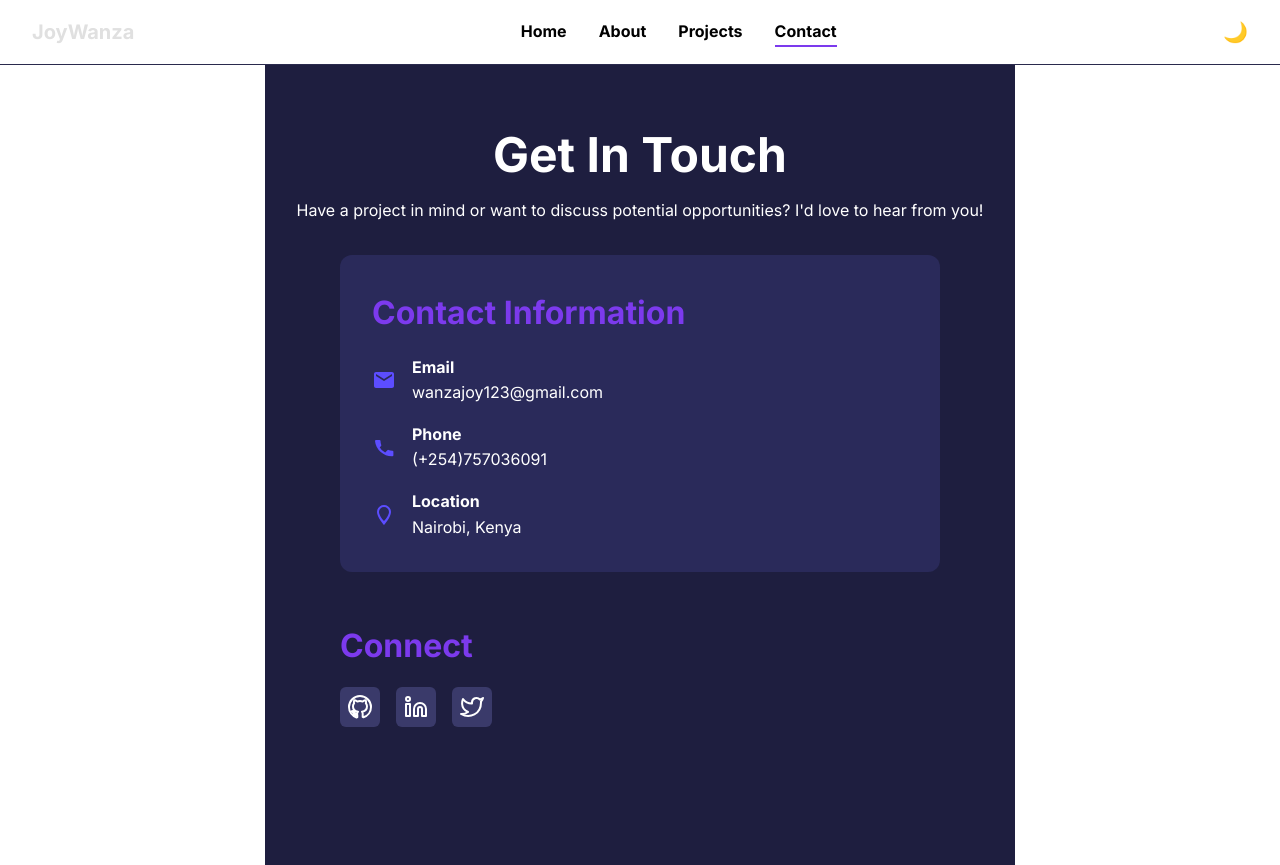
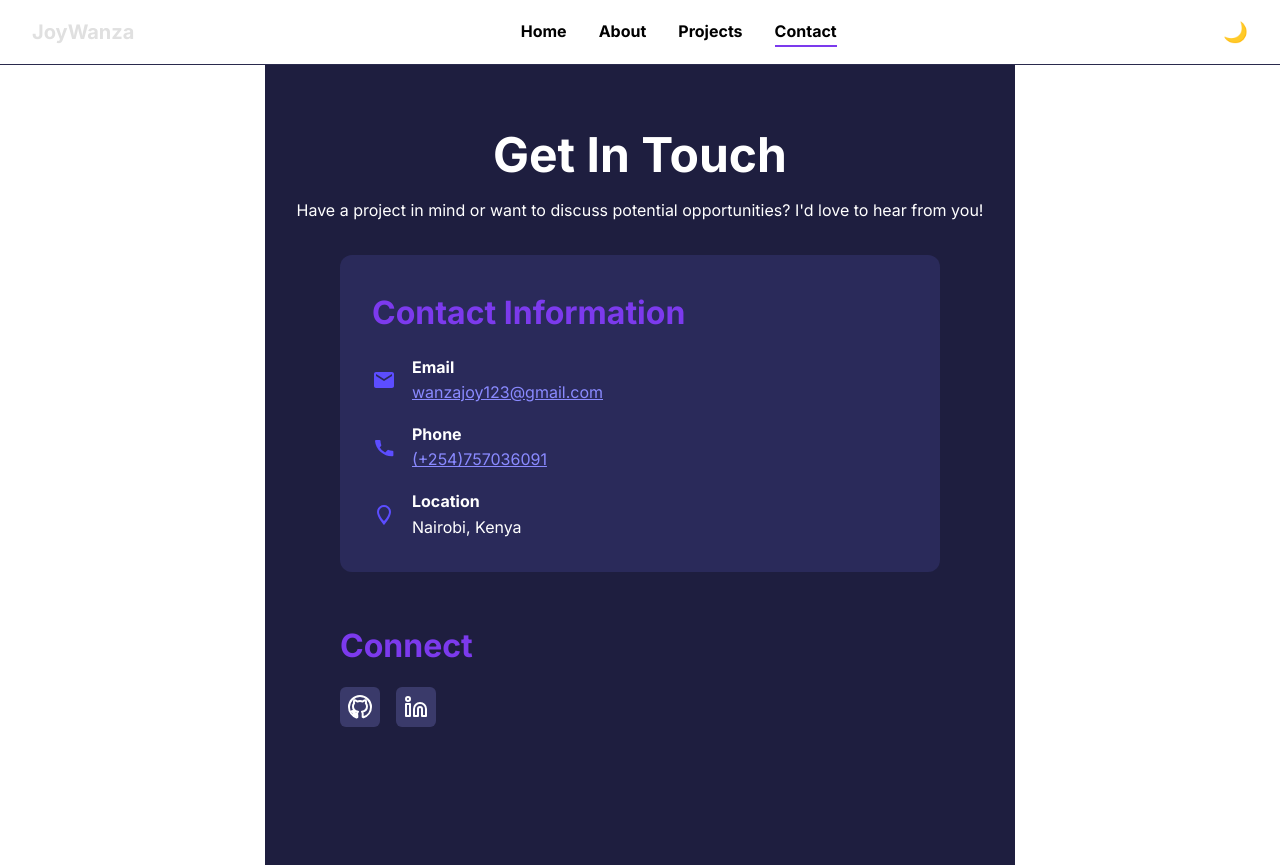
Before and after one commit to Joy-ar/joy.github.io, a plain HTML site: page contact.html in a window 1280 px wide. Shown: the top 865 px of the page. Drawn offline with Linux system fonts and the light colour scheme.

Commit message:
commit summary

```diff
--- a/contact.html
+++ b/contact.html
@@ -32,14 +32,14 @@
           <svg width="24" height="24" fill="#5c4dff" viewBox="0 0 24 24" aria-hidden="true"><path d="M4 4h16v16H4z" fill="none"/><path d="M20 4H4c-1.1 0-2 .9-2 2v12c0 1.1.9 2 2 2h16c1.1 0 2-.9 2-2V6c0-1.1-.9-2-2-2zm0 4l-8 5-8-5V6l8 5 8-5v2z"/></svg>
           <div>
             <strong>Email</strong><br />
-            wanzajoy123@gmail.com
+            <a href="mailto:wanzajoy123@gmail.com" style="color: #8a8aff; text-decoration: underline;">wanzajoy123@gmail.com</a>
           </div>
         </li>
         <li style="display: flex; align-items: center; gap: 1rem; margin-bottom: 1rem;">
           <svg width="24" height="24" fill="#5c4dff" viewBox="0 0 24 24" aria-hidden="true"><path d="M6.62 10.79a15.05 15.05 0 006.59 6.59l2.2-2.2a1 1 0 011.11-.21c1.21.49 2.53.76 3.88.76a1 1 0 011 1v3.5a1 1 0 01-1 1A17 17 0 013 6a1 1 0 011-1h3.5a1 1 0 011 1c0 1.35.27 2.67.76 3.88a1 1 0 01-.21 1.11l-2.2 2.2z"/></svg>
           <div>
             <strong>Phone</strong><br />
-            (+254)757036091
+            <a href="tel:+254757036091" style="color: #8a8aff; text-decoration: underline;">(+254)757036091</a>
           </div>
         </li>
         <li style="display: flex; align-items: center; gap: 1rem;">
@@ -55,21 +55,16 @@
     <section style="margin-top: 3rem; max-width: 600px; margin-left: auto; margin-right: auto;">
       <h2>Connect</h2>
       <div style="display: flex; gap: 1rem; margin-top: 1rem;">
-        <a href="#" aria-label="GitHub" style="background-color: #3a3a6a; padding: 0.5rem; border-radius: 0.375rem; display: inline-flex; align-items: center; justify-content: center; color: white; text-decoration: none; font-size: 1.5rem;">
+        <a href="https://github.com/Joy-ar" aria-label="GitHub" style="background-color: #3a3a6a; padding: 0.5rem; border-radius: 0.375rem; display: inline-flex; align-items: center; justify-content: center; color: white; text-decoration: none; font-size: 1.5rem;">
           <svg width="24" height="24" fill="none" stroke="currentColor" stroke-width="2" stroke-linecap="round" stroke-linejoin="round" viewBox="0 0 24 24" aria-hidden="true">
             <path d="M12 1C5.925 1 1 5.925 1 12c0 4.865 3.163 8.993 7.557 10.452.552.1.75-.24.75-.533 0-.263-.01-1.14-.015-2.07-3.07.667-3.72-1.48-3.72-1.48-.5-1.27-1.22-1.61-1.22-1.61-.997-.68.075-.666.075-.666 1.103.078 1.683 1.13 1.683 1.13.98 1.68 2.57 1.195 3.195.913.1-.71.383-1.195.697-1.47-2.45-.28-5.03-1.225-5.03-5.45 0-1.204.43-2.19 1.13-2.96-.11-.28-.49-1.4.11-2.92 0 0 .92-.295 3.02 1.13a10.5 10.5 0 012.75-.37c.935.005 1.875.125 2.75.37 2.1-1.425 3.02-1.13 3.02-1.13.6 1.52.22 2.64.11 2.92.7.77 1.13 1.76 1.13 2.96 0 4.23-2.58 5.17-5.04 5.45.39.34.74 1.01.74 2.04 0 1.47-.015 2.65-.015 3.01 0 .29.2.64.76.53C19.84 20.99 23 16.86 23 12c0-6.075-4.925-11-11-11z"/>
           </svg>
         </a>
-        <a href="#" aria-label="LinkedIn" style="background-color: #3a3a6a; padding: 0.5rem; border-radius: 0.375rem; display: inline-flex; align-items: center; justify-content: center; color: white; text-decoration: none; font-size: 1.5rem;">
+        <a href="https://www.linkedin.com/in/joy-wanza-a36129216/" aria-label="LinkedIn" style="background-color: #3a3a6a; padding: 0.5rem; border-radius: 0.375rem; display: inline-flex; align-items: center; justify-content: center; color: white; text-decoration: none; font-size: 1.5rem;">
           <svg width="24" height="24" fill="none" stroke="currentColor" stroke-width="2" stroke-linecap="round" stroke-linejoin="round" viewBox="0 0 24 24" aria-hidden="true">
             <path d="M16 8a6 6 0 016 6v7h-4v-7a2 2 0 00-4 0v7h-4v-7a6 6 0 016-6z"/>
             <rect x="2" y="9" width="4" height="12"/>
             <circle cx="4" cy="4" r="2"/>
-          </svg>
-        </a>
-        <a href="#" aria-label="Twitter" style="background-color: #3a3a6a; padding: 0.5rem; border-radius: 0.375rem; display: inline-flex; align-items: center; justify-content: center; color: white; text-decoration: none; font-size: 1.5rem;">
-          <svg width="24" height="24" fill="none" stroke="currentColor" stroke-width="2" stroke-linecap="round" stroke-linejoin="round" viewBox="0 0 24 24" aria-hidden="true">
-            <path d="M23 3a10.9 10.9 0 01-3.14 1.53 4.48 4.48 0 00-7.86 3v1A10.66 10.66 0 013 4s-4 9 5 13a11.64 11.64 0 01-7 2c9 5 20 0 20-11.5a4.5 4.5 0 00-.08-.83A7.72 7.72 0 0023 3z"/>
           </svg>
         </a>
       </div>
```
